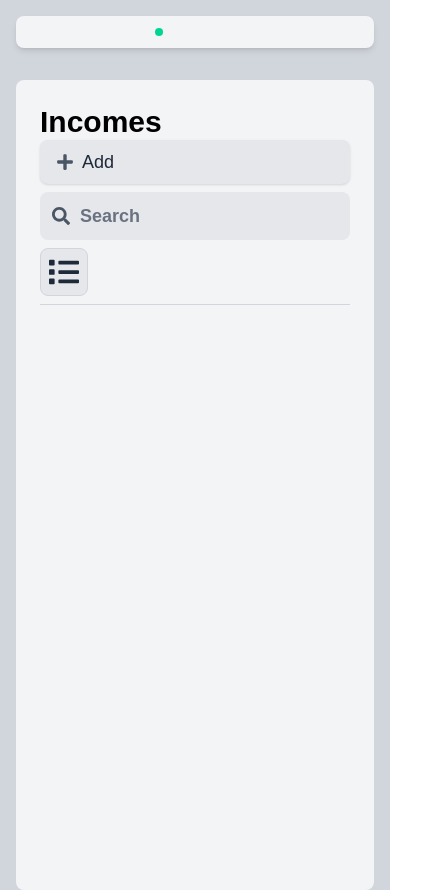
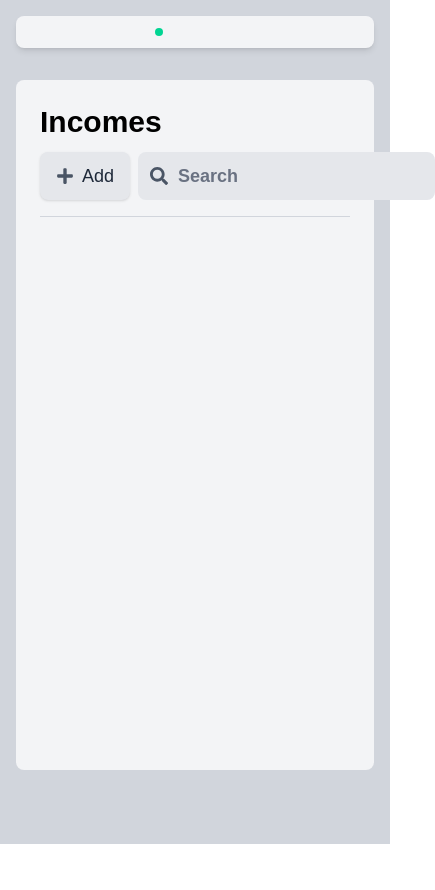
Before and after one commit to JerryTanjaka/Personnal-Finance-Tracker-Frontend, a React (Vite) app: page /incomes in a window 390 px wide. Shown: the whole page, 435 px wide, since content can reach past the window. After the commit the page ends 844 px from the top, so only its background shows below. Built offline with nearby package versions, Linux system fonts and the light colour scheme; some icons are missing; a web font is replaced by a local one.

Commit message:
feat: add responsive layout to incomes

```diff
--- a/src/components/Transaction/Income.tsx
+++ b/src/components/Transaction/Income.tsx
@@ -4,6 +4,7 @@ import { FaList, FaPlus, FaSearch, FaThLarge } from 'react-icons/fa';
 import { useTranslation } from 'react-i18next';
 import TransactionCard from './TransactionCard';
 import type { Transaction } from './Types';
+import useWindowDimensions from '../../hooks/useWindowDimensions';
 
 type ActionsModel = {
     status: boolean;
@@ -17,6 +18,8 @@ export default function Income() {
             (localStorage.getItem('transactionView') as 'grid' | 'list') ||
             'grid',
     );
+    const { width } = useWindowDimensions()
+    const isWideViewPort = () => width > 1024
 
     const toggleView = () => {
         const newView = view === 'grid' ? 'list' : 'grid';
@@ -173,17 +176,17 @@ export default function Income() {
     };
 
     return (
-        <div className="z-50 flex h-[96vh] dark:border-2 dark:border-gray-800 w-full flex-col items-center rounded-lg  bg-gray-100 dark:bg-gray-900">
+        <div className={`z-50 flex ${isWideViewPort() ? "h-[96vh]" : "h-[calc(96vh-120px)]"} dark:border-2 dark:border-gray-800 w-full flex-col items-center rounded-lg  bg-gray-100 dark:bg-gray-900`}>
             <div className="flex min-h-full w-full max-w-7xl flex-col rounded-2xl p-6">
                 {/* Header */}
                 <div className="flex flex-col border-b border-gray-300 dark:text-gray-100 dark:border-gray-500 pb-2 text-3xl font-bold md:flex-row md:items-center md:justify-between">
-                    <h1 className="text-3xl font-bold">{t('incomes','Incomes')}</h1>
+                    <h1 className="text-3xl font-bold">{t('incomes', 'Incomes')}</h1>
 
-                    <div className="flex flex-col md:flex-row md:items-center md:space-x-2 space-y-2 md:space-y-0">
+                    <div className="flex flex-row md:items-center space-x-2 space-y-2 pt-3 lg:pt-0 md:space-y-0">
                         {/* Add Button */}
                         <button
                             onClick={openModal}
-                            className="flex items-center cursor-pointer gap-2 rounded-lg bg-gray-200 px-4 py-2 text-gray-800 text-lg font-medium shadow-sm transition-all duration-200 hover:bg-gray-300 hover:shadow-md active:scale-95"
+                            className="flex items-center max-w-fit cursor-pointer gap-2 rounded-lg bg-gray-200 px-4 py-2 text-gray-800 text-lg font-medium shadow-sm transition-all duration-200 hover:bg-gray-300 hover:shadow-md active:scale-95"
                         >
                             <FaPlus className="text-gray-600 text-lg" />
                             <span>{t('add', 'Add')}</span>
@@ -194,7 +197,7 @@ export default function Income() {
                             <FaSearch className="pointer-events-none absolute left-3 text-gray-600 text-lg" />
                             <input
                                 type="text"
-                                className="h-12 w-full rounded-lg bg-gray-200 pl-10 pr-4 text-lg text-gray-800 placeholder-gray-500 focus:bg-white focus:ring-2 focus:ring-emerald-500 focus:outline-none transition"
+                                className="h-12 lg:w-full w-maw rounded-lg bg-gray-200 pl-10 pr-4 text-lg text-gray-800 placeholder-gray-500 focus:bg-white focus:ring-2 focus:ring-emerald-500 focus:outline-none transition"
                                 placeholder={t('search', 'Search')}
                                 onChange={(e) => setSearchTerm(e.target.value)}
                             />
@@ -203,7 +206,7 @@ export default function Income() {
                         {/* View Toggle Button */}
                         <button
                             onClick={toggleView}
-                            className="flex h-12 w-12 items-center justify-center rounded-lg border border-gray-300 bg-gray-200 text-gray-800 transition hover:bg-gray-300 active:scale-95"
+                            className="hidden lg:flex h-12 w-12 items-center justify-center rounded-lg border border-gray-300 bg-gray-200 text-gray-800 transition hover:bg-gray-300 active:scale-95"
                         >
                             {view === 'grid' ? <FaList /> : <FaThLarge />}
                         </button>
--- a/src/components/Transaction/TransactionCard.tsx
+++ b/src/components/Transaction/TransactionCard.tsx
@@ -16,6 +16,7 @@ import { useTranslation } from "react-i18next";
 import { CurrencyContext } from "../../context/CurrencyContext";
 import { formatCurrency } from "../../utils/currency";
 import formatName from "../../utils/FormatTransactionName";
+import useWindowDimensions from "../../hooks/useWindowDimensions";
 
 type TransactionCardProps = {
   transaction: Transaction;
@@ -53,6 +54,8 @@ export default function TransactionCard({
 }: TransactionCardProps) {
   const { currency } = useContext(CurrencyContext);
   const { t } = useTranslation();
+    const { width } = useWindowDimensions()
+    const isWideViewPort = () => width > 1024
 
   const formattedDate = new Date(transaction.date).toLocaleDateString(t("local_date_format", "en-US"), {
     day: "2-digit",
@@ -88,7 +91,7 @@ export default function TransactionCard({
       border-gray-300  bg-gray-100 dark:border-gray-700 dark:bg-gray-800  dark:shadow-emerald-950 shadow-sm
       p-4  transition-transform duration-200
       hover:scale-100 hover:shadow-md
-      ${view === "list" ? "h-24" : "h-auto"}`}
+      ${(view === "list" && isWideViewPort()) ? "h-24" : "h-auto"}`}
     >
       {/* Badge icon */}
       <div
@@ -101,7 +104,7 @@ export default function TransactionCard({
       <div className="flex justify-between items-start">
         <div
           className={
-            view === "list" ? "flex flex-col justify-between ml-12" : ""
+            (view === "list" && isWideViewPort()) ? "flex flex-col justify-between ml-12" : ""
           }
         >
           {/* Name & Amount */}
```
Lines whose indentation alone changed are shown as unchanged.
